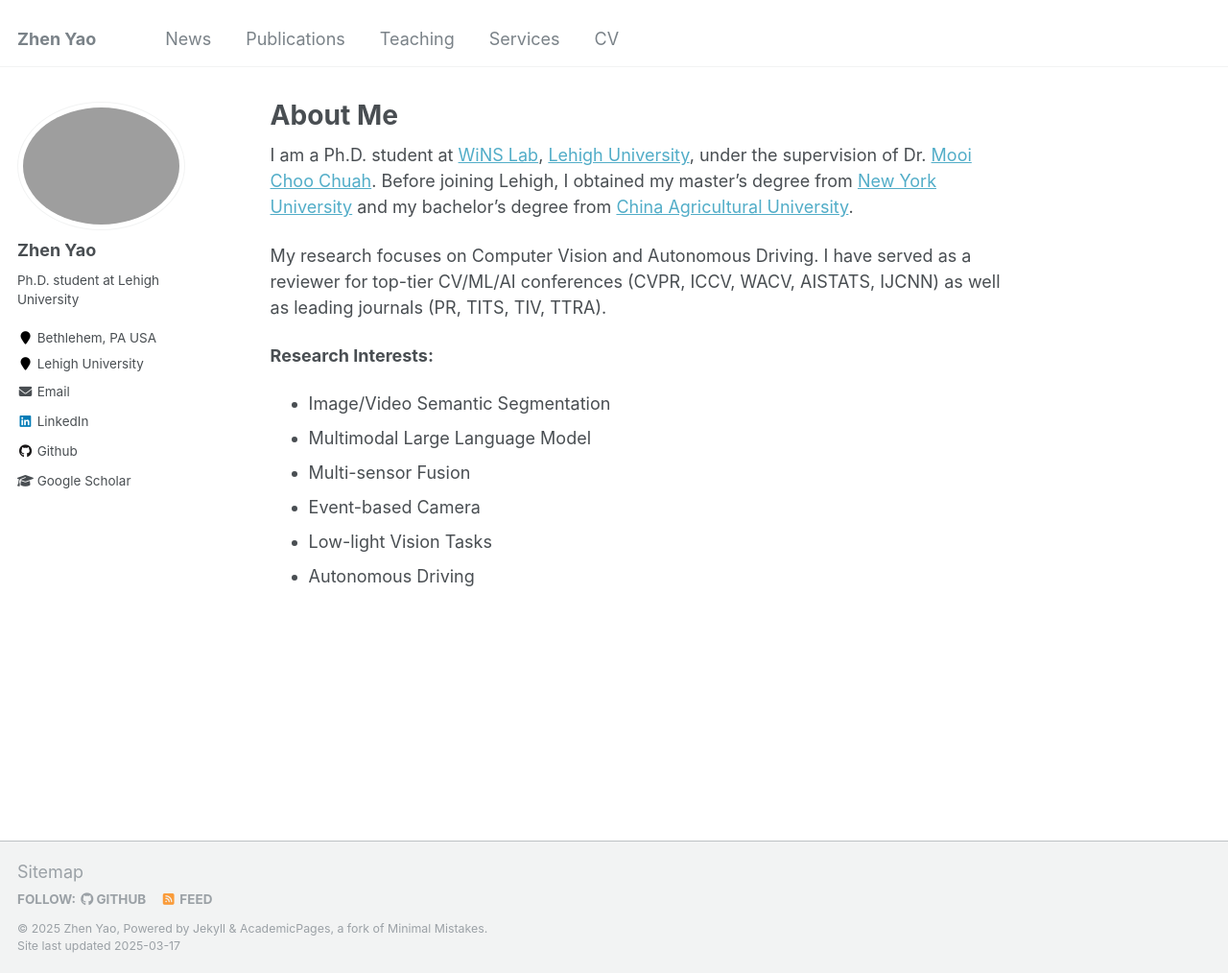
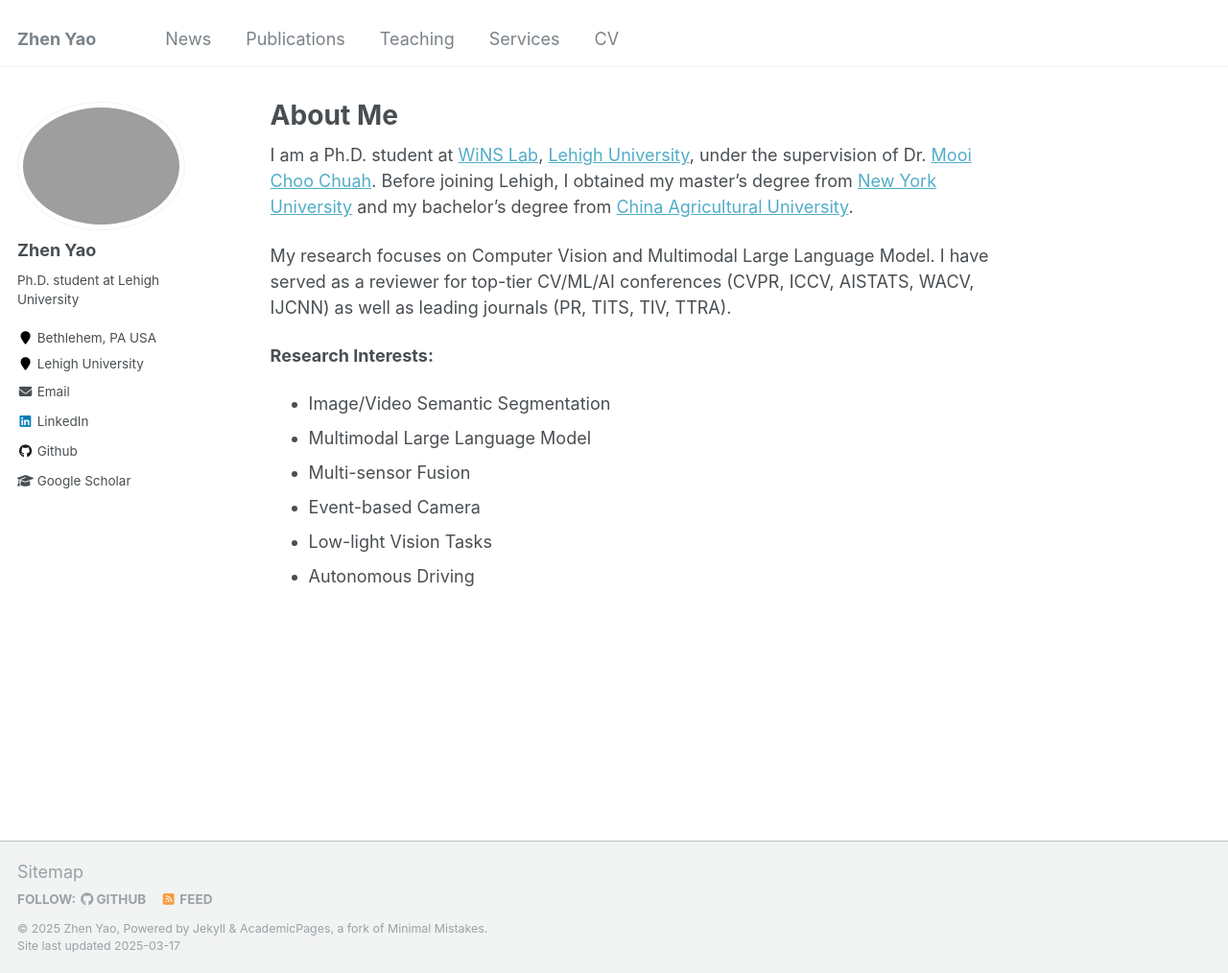
Before and after one commit to zyaocoder/zyaocoder.github.io, a Jekyll site: the page built from _pages/about.md, in a window 1280 px wide and 1014 px high. Shown: the whole window at 96% size. Built offline with Jekyll 4.4.1, drawn with Linux system fonts in a browser that asks for light colours.

Commit message:
Update about.md

```diff
--- a/_pages/about.md
+++ b/_pages/about.md
@@ -9,7 +9,7 @@ redirect_from:
 ---
 I am a Ph.D. student at [WiNS Lab](http://carina.cse.lehigh.edu/winslab/index.php), [Lehigh University](https://www2.lehigh.edu/), under the supervision of Dr. [Mooi Choo Chuah](https://www.cse.lehigh.edu/~chuah/). Before joining Lehigh, I obtained my master's degree from [New York University](https://www.nyu.edu/) and my bachelor's degree from [China Agricultural University](https://en.cau.edu.cn/).
 
-My research focuses on Computer Vision and Autonomous Driving. I have served as a reviewer for top-tier CV/ML/AI conferences (CVPR, ICCV, WACV, AISTATS, IJCNN) as well as leading journals (PR, TITS, TIV, TTRA).
+My research focuses on Computer Vision and Multimodal Large Language Model. I have served as a reviewer for top-tier CV/ML/AI conferences (CVPR, ICCV, AISTATS, WACV, IJCNN) as well as leading journals (PR, TITS, TIV, TTRA).
 
 <strong>Research Interests:</strong>
 * Image/Video Semantic Segmentation
```
